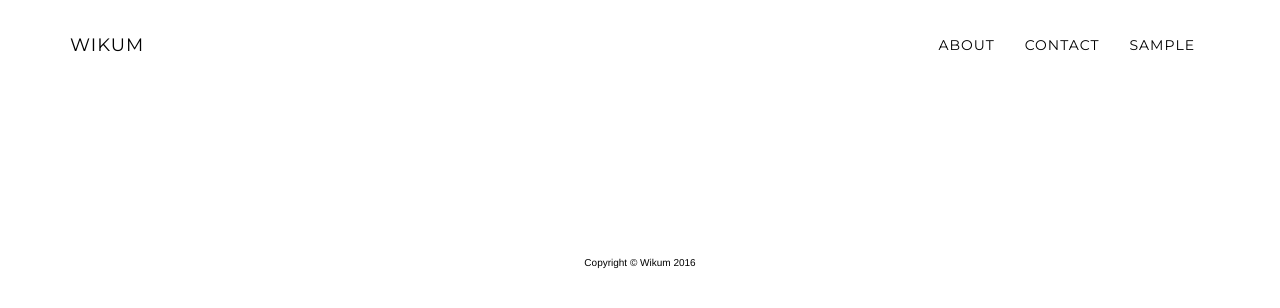
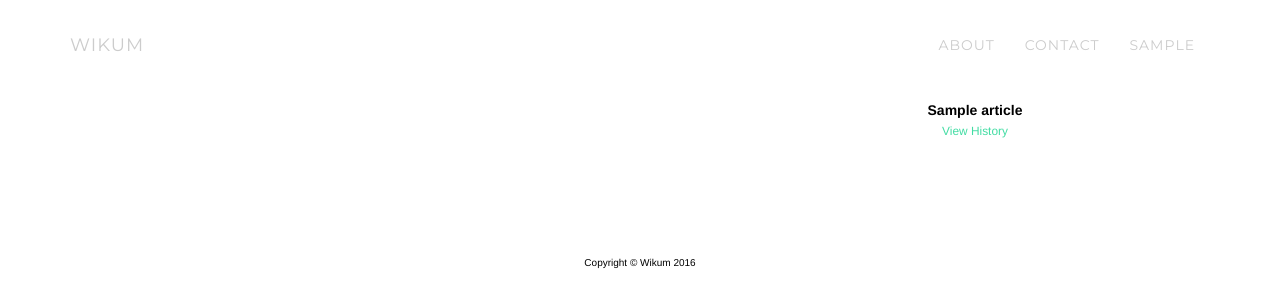
Before and after one commit to amyxzhang/wikum, a Django app: template wikum/website/templates/website/visualization.html in a window 1280 px wide. Shown: the top 308 px of the page. Run offline with Django 3.2, Linux system fonts and the light colour scheme; the template is opened without the code that fills it: values that come from a table or form of the project are taken from there, others are empty; a user stored in the database is signed in; tables that the repository leaves empty hold one stand-in row (values such as "Sample post"); data that the repository does not hold is empty; parts of the project's set-up code (start-up, migrations or seed data) failed here and were passed over; some libraries are stand-ins or nearby versions.

Commit message:
add history

```diff
--- a/wikum/website/engine.py
+++ b/wikum/website/engine.py
@@ -1,6 +1,6 @@
 import json
 import urllib2
-from website.models import Article, Source, CommentAuthor, Comment
+from website.models import Article, Source, CommentAuthor, Comment, History
 from wikum.settings import DISQUS_API_KEY
 import datetime
 from django.core.paginator import Paginator
--- a/wikum/website/models.py
+++ b/wikum/website/models.py
@@ -31,6 +31,9 @@ class History(models.Model):
     user = models.ForeignKey(User)
     datetime = models.DateTimeField(auto_now=True)
     comments = models.ManyToManyField('Comment')
+    from_str = models.TextField()
+    to_str = models.TextField()
+    explanation = models.TextField()
 
     def __unicode__(self):
         return self.action
--- a/wikum/website/static/website/css/visualization.css
+++ b/wikum/website/static/website/css/visualization.css
@@ -76,11 +76,6 @@ line {
 
 .class, .special {
     color: #1181B8;
-}
-
-a:link, a:visited {
-    color: #000;
-    text-decoration: none;
 }
 
 a:hover {
@@ -260,13 +255,21 @@ div.selected {
     padding-bottom:10px;
 }
 
+#title_info {
+	position: fixed;
+	width: 550px;
+	left: 700px;
+	top: 100px;
+	display: block;
+}
+
 
 #box {
 	position: fixed;
 	width: 550px;
 	height: 600px;
 	left: 700px;
-	top: 100px;
+	top: 150px;
 	display: block;
 	overflow-y: scroll;
 }
--- a/wikum/website/templates/website/visualization.html
+++ b/wikum/website/templates/website/visualization.html
@@ -10,6 +10,13 @@
 
 	<section id="contact" class="container content-section text-center" style="padding-top: 50px; margin: 0px;">
 	        <div class="row">
+
+	        	<div id="title_info">
+	        		<strong>{{ article.title }}</strong>
+	        		<BR>
+	        		<small><a href="/history?article={{ article.id }}">View History</a></small>
+	        	</div>
+
 	            <div id="viz" class="col-lg-8 col-lg">
 
 	            </div>
--- a/wikum/website/views.py
+++ b/wikum/website/views.py
@@ -108,13 +108,19 @@ def recurse_viz(posts):
     return children
 
 
+@render_to('website/history.html')
+def history(request):
+    article = request.GET['article']
+    a = History.objects.filter(article_id=article).order_by('-datetime')
+    return {'history': a}
+
 
 def viz_data(request):
     article_url = request.GET['article']
 
     a = Article.objects.get(url=article_url)
 
-    val = {'name': '<P><h2>%s</h2></p><P><a href="%s">Read the article in the %s</a></p>' % (a.title, a.url, a.source.source_name),
+    val = {'name': '<P><a href="%s">Read the article in the %s</a></p>' % (a.url, a.source.source_name),
            'size': 400,
            'article': True,
            'children': []}
--- a/wikum/wikum/urls.py
+++ b/wikum/wikum/urls.py
@@ -21,6 +21,7 @@ urlpatterns = [
     url(r'^comments$','website.views.comments'),
     url(r'^visualization','website.views.visualization'),
     url(r'^viz_data','website.views.viz_data'),
+    url(r'^history','website.views.history'),
     url(r"^account/", include("account.urls")),
     url(r'^admin/', admin.site.urls),
 ]
```
Also changed, not shown: wikum/website/templates/website/history.html (added, +22 -0 lines), wikum/website/migrations/0008_auto_20160213_0117.py (added), wikum/website/migrations/0009_history_explanation.py (added).
